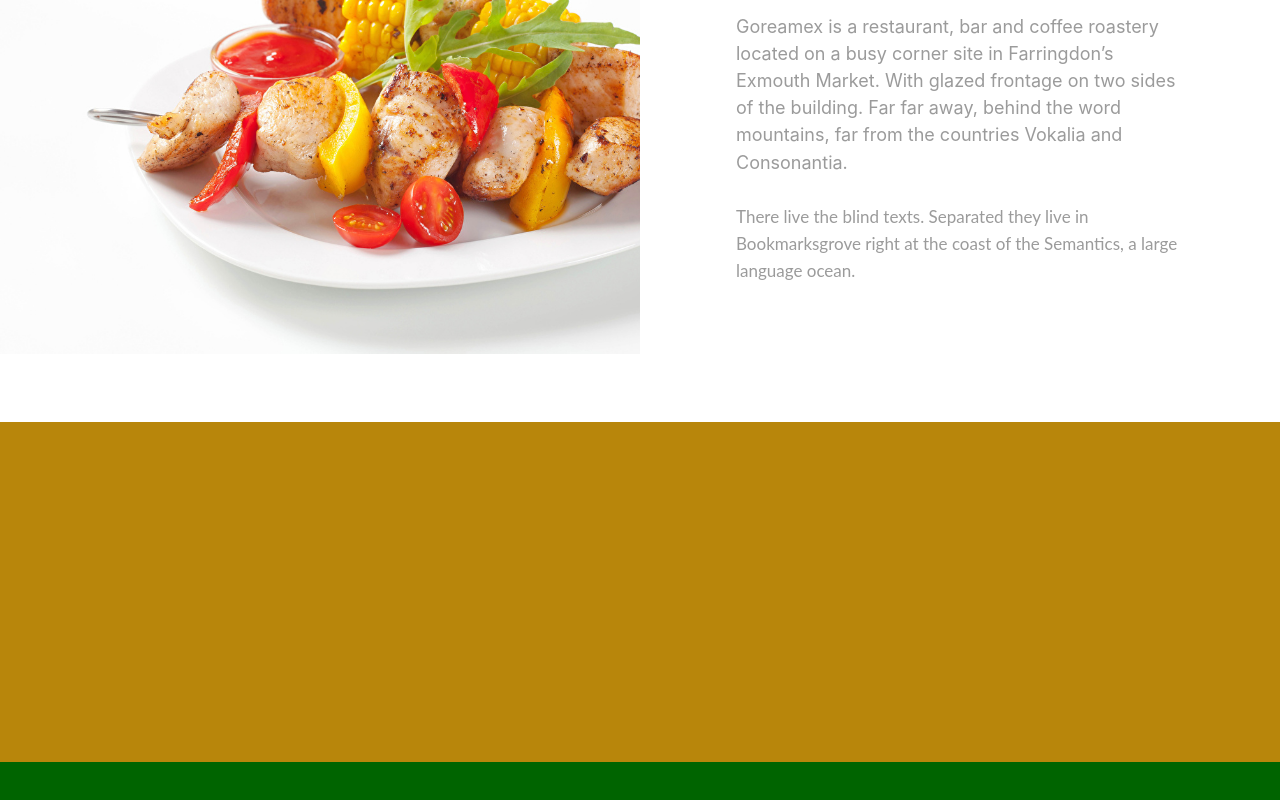
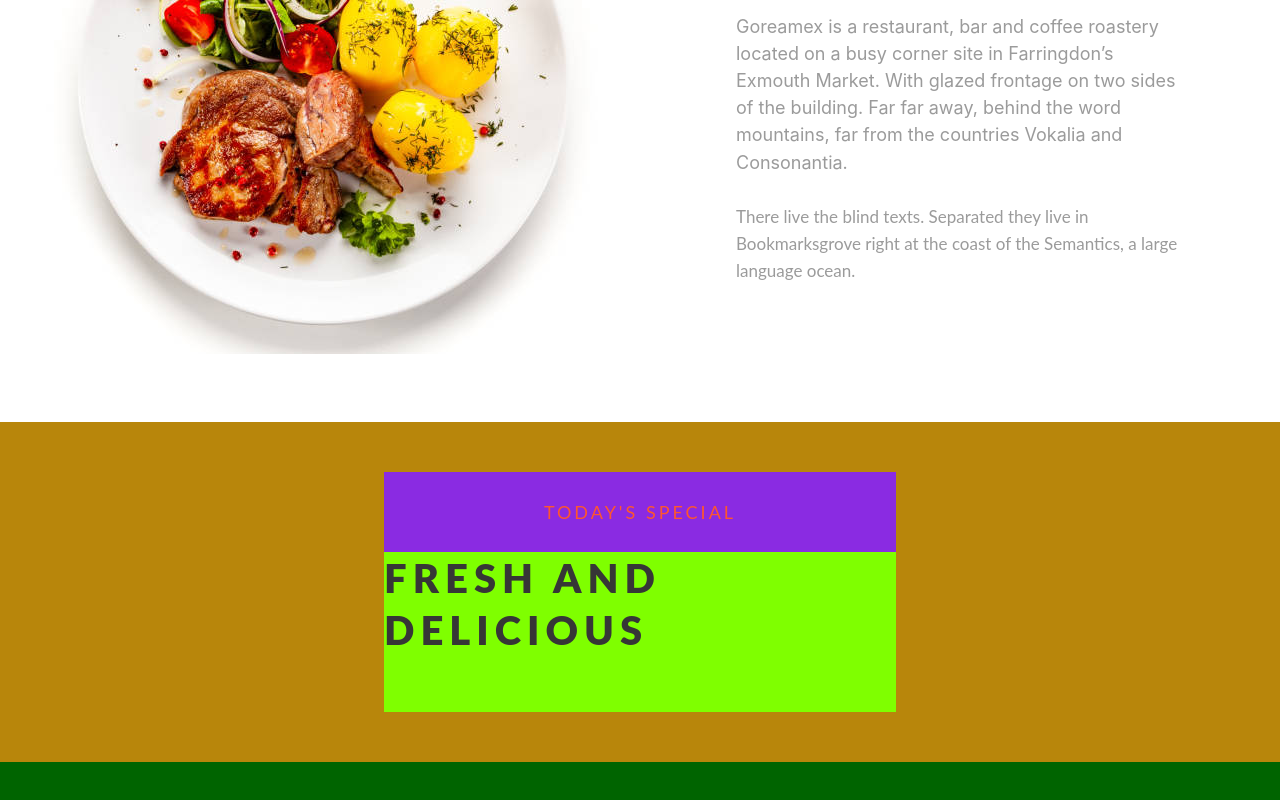
Before and after one commit to oktawia678/restaurant_page, a React (Create React App) app: page / in a window 1280 px wide. Shown: the part 1058-1858 px from the top of the page. Built offline with nearby package versions, Linux system fonts and the light colour scheme.

Commit message:
change photo from page two,creating box_special

```diff
--- a/src/components/section-center/SectionCenter.js
+++ b/src/components/section-center/SectionCenter.js
@@ -41,8 +41,15 @@ export const SectionCenter = () => {
         </div>
       </div>
       <div className="container_three">
-      <div className="container_information"></div>
-      <div className="box_menu"></div>
+      <div className="container_information">
+        <div className="box_special">
+          <div className="box_special1">TODAY'S SPECIAL</div>
+          <div className="box_special2">FRESH AND DELICIOUS</div>
+        </div>
+      </div>
+      <div className="box_menu">
+
+      </div>
 
 
       </div>
--- a/src/components/section-center/section-center.css
+++ b/src/components/section-center/section-center.css
@@ -82,8 +82,11 @@
     justify-content: center;
     align-items: center;
     background-color: white;
-    background-image: url("../../food_photo.jpeg");
-    background-size: cover;
+    background-image: url("../../photo_meet.jpeg");
+    background-size: 70%%;
+    background-position: 50% 50%;
+    background-repeat: no-repeat;
+
 
 
 
@@ -191,3 +194,46 @@
   width:100vw;
   flex:1;
 }
+.box_special{
+  display: flex;
+  flex-direction: column;
+  justify-content: center;
+  align-items: center;
+  background-color: aqua;
+  width:40vw;
+  height: 30vh;
+}
+.box_special1{
+  display:flex;
+  flex-direction: column;
+  justify-content: center;
+  align-items: center;
+  background-color: blueviolet;
+  width: 40vw;
+  height: 10vh;
+  font-family:Lato, sans-serif;
+  font-size: 18px;
+  font-weight: 400;
+  letter-spacing: 3px;
+  color:#fe562e;
+
+
+}
+.box_special2{
+  display:block;
+  flex-direction: column;
+  justify-content: center;
+  align-items: center;
+  background-color:chartreuse;
+  width: 40vw;
+  flex:1;
+  color: #363636;
+  font-size: 40px;
+  font-family: Lato,sans-serif;
+  font-weight: 900;
+  line-height: 1.3px;
+  letter-spacing: 6px;
+  line-height: 52px;
+
+
+}
```
Also changed, not shown: src/photo_meet.jpeg (added).
